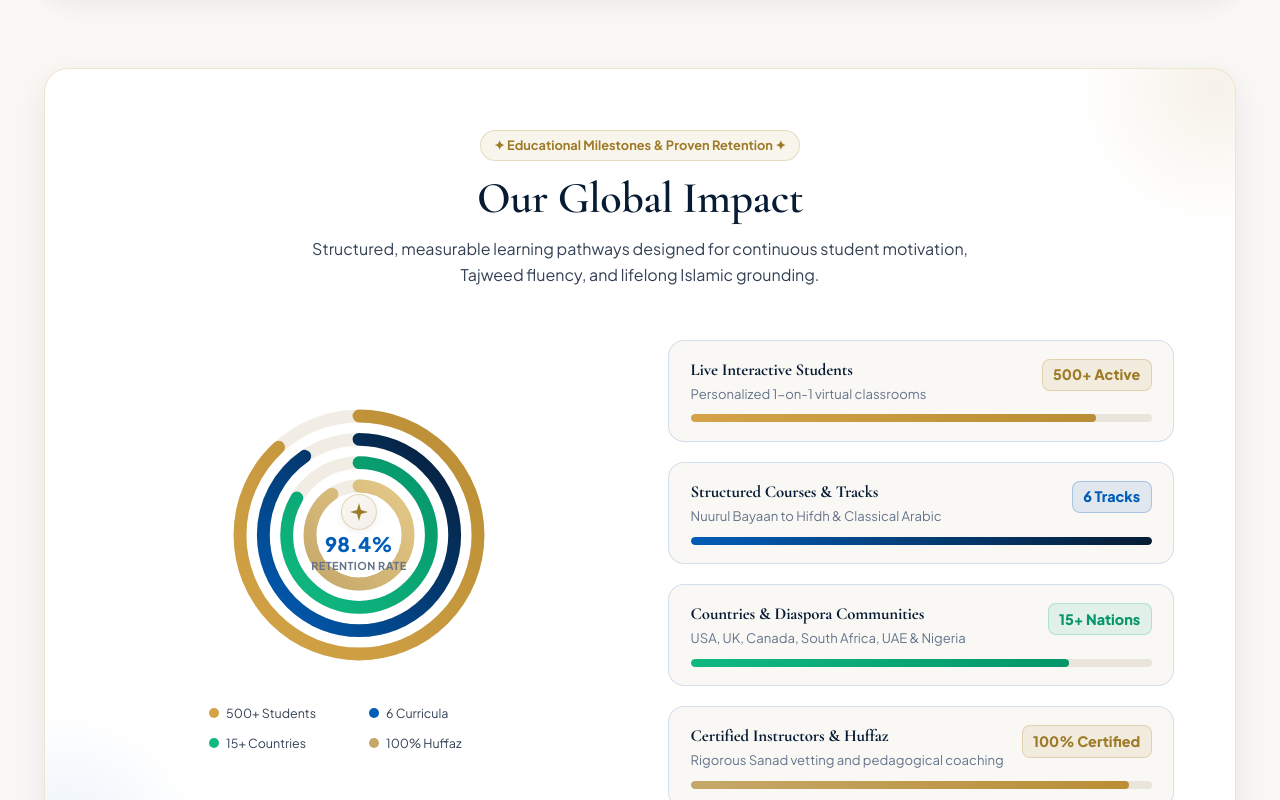
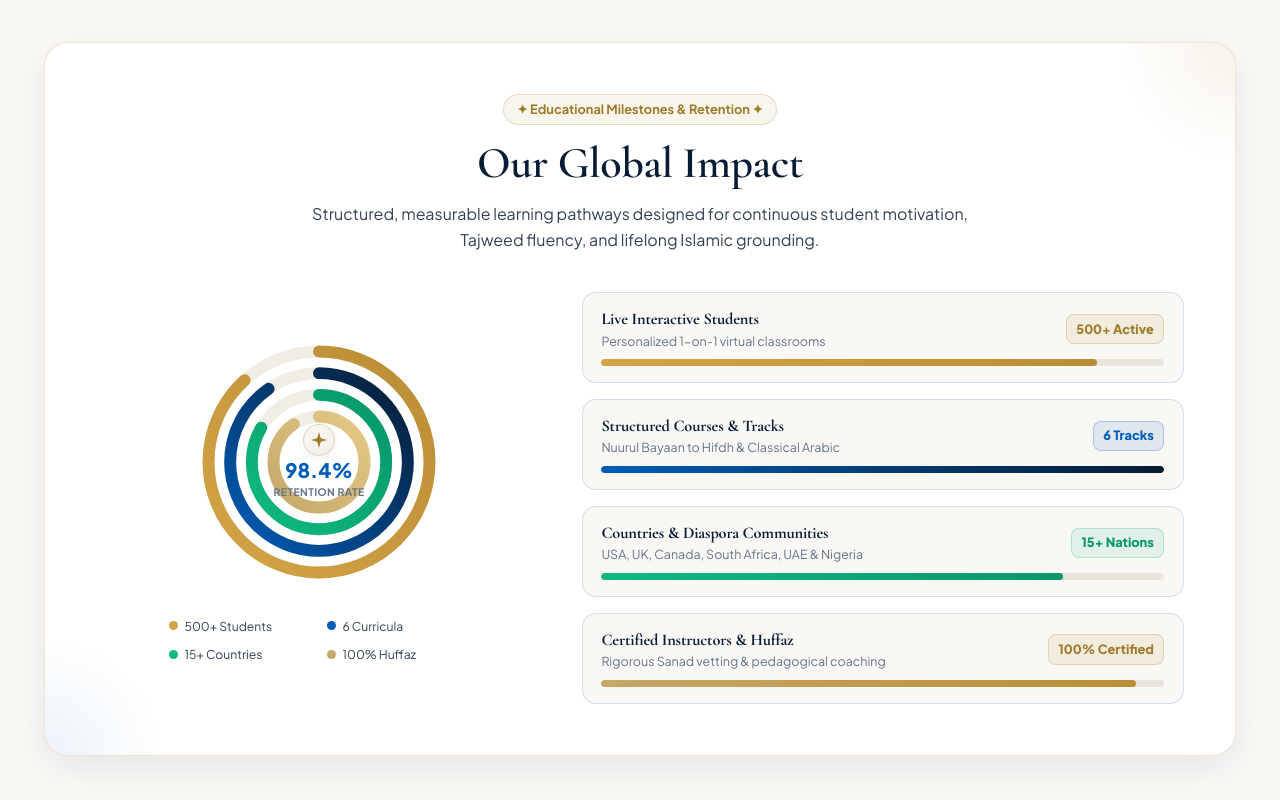
Before and after one commit to The-prime-chill1/Al-Irshaad-Islamic-Institute, a React (Vite) app: page /about in a window 1280 px wide. Shown: the part 4420-5220 px from the top of the page. Built offline with nearby package versions, Linux system fonts and the light colour scheme.

Commit message:
Streamline desktop navbar by removing WhatsApp button

```diff
--- a/src/components/sections/GlobalLearningSection.jsx
+++ b/src/components/sections/GlobalLearningSection.jsx
@@ -91,14 +91,17 @@ export default function GlobalLearningSection() {
             background: 'var(--bg-card)',
             borderRadius: '24px',
             border: '1px solid var(--border-medium)',
-            padding: 'clamp(2.5rem, 5vw, 4rem) 2rem',
+            padding: 'clamp(1.75rem, 4vw, 3.5rem) clamp(1rem, 3vw, 2rem)',
             textAlign: 'center',
             marginBottom: '4.5rem',
             boxShadow: 'var(--shadow-md)',
             position: 'relative',
-            overflow: 'hidden'
+            overflow: 'hidden',
+            boxSizing: 'border-box',
+            width: '100%'
           }}
         >
+
           {/* Watermark subtle Islamic geometry */}
           <div
             style={{
@@ -222,28 +225,17 @@ export default function GlobalLearningSection() {
         </div>
 
         {/* =========================================================================
-            OUR GLOBAL IMPACT & EDUCATIONAL MILESTONES (LUXURY REDESIGN)
+            OUR GLOBAL IMPACT & EDUCATIONAL MILESTONES (100% RESPONSIVE REDESIGN)
            ========================================================================= */}
-        <div
-          style={{
-            background: '#FFFFFF',
-            borderRadius: '24px',
-            border: '1.5px solid rgba(197, 168, 105, 0.3)',
-            padding: 'clamp(2.5rem, 5vw, 3.8rem)',
-            boxShadow: '0 12px 36px rgba(7, 28, 52, 0.08)',
-            marginBottom: '3.5rem',
-            position: 'relative',
-            overflow: 'hidden'
-          }}
-        >
+        <div className="global-impact-card">
           {/* Subtle Golden Glow Accents in Corners */}
           <div
             style={{
               position: 'absolute',
               top: '-120px',
               right: '-120px',
-              width: '280px',
-              height: '280px',
+              width: '240px',
+              height: '240px',
               borderRadius: '50%',
               background: 'radial-gradient(circle, rgba(197, 168, 105, 0.15) 0%, transparent 70%)',
               pointerEvents: 'none'
@@ -254,8 +246,8 @@ export default function GlobalLearningSection() {
               position: 'absolute',
               bottom: '-120px',
               left: '-120px',
-              width: '280px',
-              height: '280px',
+              width: '240px',
+              height: '240px',
               borderRadius: '50%',
               background: 'radial-gradient(circle, rgba(0, 93, 184, 0.08) 0%, transparent 70%)',
               pointerEvents: 'none'
@@ -263,23 +255,23 @@ export default function GlobalLearningSection() {
           />
 
           {/* Section Header */}
-          <div style={{ textAlign: 'center', maxWidth: '680px', margin: '0 auto 3.25rem auto', position: 'relative', zIndex: 1 }}>
+          <div style={{ textAlign: 'center', maxWidth: '680px', margin: '0 auto 2.5rem auto', position: 'relative', zIndex: 1 }}>
             <span className="badge-gold" style={{ marginBottom: '0.65rem' }}>
-              ✦ Educational Milestones & Proven Retention ✦
+              ✦ Educational Milestones & Retention ✦
             </span>
-            <h2 style={{ fontSize: 'clamp(2rem, 3.5vw, 2.75rem)', color: 'var(--primary-dark)', margin: 0, fontFamily: 'var(--font-serif)' }}>
+            <h2 style={{ fontSize: 'clamp(1.75rem, 3.5vw, 2.75rem)', color: 'var(--primary-dark)', margin: 0, fontFamily: 'var(--font-serif)' }}>
               Our Global Impact
             </h2>
-            <p style={{ color: 'var(--text-secondary)', marginTop: '0.65rem', fontSize: '1rem', lineHeight: '1.6' }}>
+            <p style={{ color: 'var(--text-secondary)', marginTop: '0.65rem', fontSize: 'clamp(0.9rem, 1.8vw, 1rem)', lineHeight: '1.6' }}>
               Structured, measurable learning pathways designed for continuous student motivation, Tajweed fluency, and lifelong Islamic grounding.
             </p>
           </div>
 
-          <div style={{ display: 'grid', gridTemplateColumns: 'repeat(auto-fit, minmax(320px, 1fr))', alignItems: 'center', gap: '3.5rem', position: 'relative', zIndex: 1 }}>
+          <div className="global-impact-grid">
 
             {/* Left: Luminous Multi-Ring Concentric Radial Dial */}
-            <div style={{ display: 'flex', flexDirection: 'column', alignItems: 'center', justifyContent: 'center' }}>
-              <div style={{ position: 'relative', width: '280px', height: '280px' }}>
+            <div style={{ display: 'flex', flexDirection: 'column', alignItems: 'center', justifyContent: 'center', width: '100%' }}>
+              <div className="radial-dial-wrapper">
 
                 {/* SVG Radial Multi-Orbit Chart */}
                 <svg viewBox="0 0 240 240" style={{ width: '100%', height: '100%', transform: 'rotate(-90deg)' }}>
@@ -320,151 +312,119 @@ export default function GlobalLearningSection() {
                 </svg>
 
                 {/* Center High-Prestige Seal */}
-                <div style={{ position: 'absolute', inset: 0, display: 'flex', flexDirection: 'column', alignItems: 'center', justifyContent: 'center', textAlign: 'center', padding: '1rem' }}>
-                  <div style={{ width: '36px', height: '36px', borderRadius: '50%', background: 'linear-gradient(135deg, #FAF7F2, #F3EFEA)', border: '1px solid rgba(197, 168, 105, 0.4)', display: 'flex', alignItems: 'center', justifyContent: 'center', marginBottom: '0.2rem', boxShadow: '0 2px 8px rgba(0,0,0,0.06)' }}>
-                    <IconSparkle size={18} color="var(--accent-gold-dark)" />
+                <div style={{ position: 'absolute', inset: 0, display: 'flex', flexDirection: 'column', alignItems: 'center', justifyContent: 'center', textAlign: 'center', padding: '0.75rem' }}>
+                  <div style={{ width: '32px', height: '32px', borderRadius: '50%', background: 'linear-gradient(135deg, #FAF7F2, #F3EFEA)', border: '1px solid rgba(197, 168, 105, 0.4)', display: 'flex', alignItems: 'center', justifyContent: 'center', marginBottom: '0.2rem', boxShadow: '0 2px 8px rgba(0,0,0,0.06)' }}>
+                    <IconSparkle size={16} color="var(--accent-gold-dark)" />
                   </div>
-                  <strong style={{ fontSize: '1.25rem', fontWeight: 800, color: 'var(--primary)', lineHeight: 1.1 }}>
+                  <strong style={{ fontSize: 'clamp(1.1rem, 2.5vw, 1.25rem)', fontWeight: 800, color: 'var(--primary)', lineHeight: 1.1 }}>
                     98.4%
                   </strong>
-                  <span style={{ fontSize: '0.68rem', fontWeight: 700, color: 'var(--text-muted)', letterSpacing: '0.04em', textTransform: 'uppercase', marginTop: '2px' }}>
+                  <span style={{ fontSize: '0.65rem', fontWeight: 700, color: 'var(--text-muted)', letterSpacing: '0.04em', textTransform: 'uppercase', marginTop: '2px' }}>
                     Retention Rate
                   </span>
                 </div>
               </div>
 
               {/* Ring Quick Legend */}
-              <div style={{ display: 'grid', gridTemplateColumns: 'repeat(2, 1fr)', gap: '0.6rem 1.25rem', marginTop: '1.75rem', width: '100%', maxWidth: '300px' }}>
-                <div style={{ display: 'flex', alignItems: 'center', gap: '0.45rem', fontSize: '0.78rem', color: 'var(--text-secondary)' }}>
-                  <span style={{ width: '10px', height: '10px', borderRadius: '50%', background: '#D4A347', flexShrink: 0 }} />
+              <div style={{ display: 'grid', gridTemplateColumns: 'repeat(2, 1fr)', gap: '0.5rem 1rem', marginTop: '1.5rem', width: '100%', maxWidth: '300px' }}>
+                <div style={{ display: 'flex', alignItems: 'center', gap: '0.4rem', fontSize: '0.76rem', color: 'var(--text-secondary)' }}>
+                  <span style={{ width: '9px', height: '9px', borderRadius: '50%', background: '#D4A347', flexShrink: 0 }} />
                   <span>500+ Students</span>
                 </div>
-                <div style={{ display: 'flex', alignItems: 'center', gap: '0.45rem', fontSize: '0.78rem', color: 'var(--text-secondary)' }}>
-                  <span style={{ width: '10px', height: '10px', borderRadius: '50%', background: '#005DB8', flexShrink: 0 }} />
+                <div style={{ display: 'flex', alignItems: 'center', gap: '0.4rem', fontSize: '0.76rem', color: 'var(--text-secondary)' }}>
+                  <span style={{ width: '9px', height: '9px', borderRadius: '50%', background: '#005DB8', flexShrink: 0 }} />
                   <span>6 Curricula</span>
                 </div>
-                <div style={{ display: 'flex', alignItems: 'center', gap: '0.45rem', fontSize: '0.78rem', color: 'var(--text-secondary)' }}>
-                  <span style={{ width: '10px', height: '10px', borderRadius: '50%', background: '#10B981', flexShrink: 0 }} />
+                <div style={{ display: 'flex', alignItems: 'center', gap: '0.4rem', fontSize: '0.76rem', color: 'var(--text-secondary)' }}>
+                  <span style={{ width: '9px', height: '9px', borderRadius: '50%', background: '#10B981', flexShrink: 0 }} />
                   <span>15+ Countries</span>
                 </div>
-                <div style={{ display: 'flex', alignItems: 'center', gap: '0.45rem', fontSize: '0.78rem', color: 'var(--text-secondary)' }}>
-                  <span style={{ width: '10px', height: '10px', borderRadius: '50%', background: '#C5A869', flexShrink: 0 }} />
+                <div style={{ display: 'flex', alignItems: 'center', gap: '0.4rem', fontSize: '0.76rem', color: 'var(--text-secondary)' }}>
+                  <span style={{ width: '9px', height: '9px', borderRadius: '50%', background: '#C5A869', flexShrink: 0 }} />
                   <span>100% Huffaz</span>
                 </div>
               </div>
             </div>
 
-            {/* Right: 4 High-Impact Metric Cards with Clear Figures */}
-            <div style={{ display: 'flex', flexDirection: 'column', gap: '1.25rem' }}>
+            {/* Right: 4 High-Impact Metric Cards with Fully Responsive Badges */}
+            <div style={{ display: 'flex', flexDirection: 'column', gap: '1rem', width: '100%', minWidth: 0 }}>
 
               {/* Metric Card 1 */}
-              <div
-                style={{
-                  background: 'var(--bg-ivory)',
-                  borderRadius: '16px',
-                  border: '1px solid var(--border-medium)',
-                  padding: '1.15rem 1.35rem',
-                  transition: 'all 0.25s ease'
-                }}
-              >
-                <div style={{ display: 'flex', justifyContent: 'space-between', alignItems: 'flex-start', marginBottom: '0.5rem' }}>
-                  <div>
-                    <h4 style={{ fontSize: '1.05rem', color: 'var(--primary-dark)', margin: 0, fontWeight: 700 }}>
+              <div className="impact-stat-card">
+                <div className="impact-stat-header">
+                  <div className="impact-stat-text">
+                    <h4 className="impact-stat-title">
                       Live Interactive Students
                     </h4>
-                    <span style={{ fontSize: '0.82rem', color: 'var(--text-muted)' }}>
+                    <span className="impact-stat-desc">
                       Personalized 1-on-1 virtual classrooms
                     </span>
                   </div>
-                  <span style={{ background: 'rgba(197, 168, 105, 0.15)', color: 'var(--accent-gold-dark)', border: '1px solid rgba(197, 168, 105, 0.4)', borderRadius: '8px', padding: '0.2rem 0.65rem', fontWeight: 800, fontSize: '0.9rem', flexShrink: 0 }}>
+                  <span className="impact-stat-badge badge-gold-fill">
                     500+ Active
                   </span>
                 </div>
-                <div style={{ height: '8px', background: '#EAE5DB', borderRadius: '9999px', overflow: 'hidden' }}>
+                <div className="impact-stat-track">
                   <div style={{ width: '88%', height: '100%', background: 'linear-gradient(90deg, #D4A347, #BA8E35)', borderRadius: '9999px' }} />
                 </div>
               </div>
 
               {/* Metric Card 2 */}
-              <div
-                style={{
-                  background: 'var(--bg-ivory)',
-                  borderRadius: '16px',
-                  border: '1px solid var(--border-medium)',
-                  padding: '1.15rem 1.35rem',
-                  transition: 'all 0.25s ease'
-                }}
-              >
-                <div style={{ display: 'flex', justifyContent: 'space-between', alignItems: 'flex-start', marginBottom: '0.5rem' }}>
-                  <div>
-                    <h4 style={{ fontSize: '1.05rem', color: 'var(--primary-dark)', margin: 0, fontWeight: 700 }}>
+              <div className="impact-stat-card">
+                <div className="impact-stat-header">
+                  <div className="impact-stat-text">
+                    <h4 className="impact-stat-title">
                       Structured Courses & Tracks
                     </h4>
-                    <span style={{ fontSize: '0.82rem', color: 'var(--text-muted)' }}>
+                    <span className="impact-stat-desc">
                       Nuurul Bayaan to Hifdh & Classical Arabic
                     </span>
                   </div>
-                  <span style={{ background: 'rgba(0, 93, 184, 0.1)', color: 'var(--primary)', border: '1px solid rgba(0, 93, 184, 0.25)', borderRadius: '8px', padding: '0.2rem 0.65rem', fontWeight: 800, fontSize: '0.9rem', flexShrink: 0 }}>
+                  <span className="impact-stat-badge badge-blue-fill">
                     6 Tracks
                   </span>
                 </div>
-                <div style={{ height: '8px', background: '#EAE5DB', borderRadius: '9999px', overflow: 'hidden' }}>
+                <div className="impact-stat-track">
                   <div style={{ width: '100%', height: '100%', background: 'linear-gradient(90deg, #005DB8, #071C34)', borderRadius: '9999px' }} />
                 </div>
               </div>
 
               {/* Metric Card 3 */}
-              <div
-                style={{
-                  background: 'var(--bg-ivory)',
-                  borderRadius: '16px',
-                  border: '1px solid var(--border-medium)',
-                  padding: '1.15rem 1.35rem',
-                  transition: 'all 0.25s ease'
-                }}
-              >
-                <div style={{ display: 'flex', justifyContent: 'space-between', alignItems: 'flex-start', marginBottom: '0.5rem' }}>
-                  <div>
-                    <h4 style={{ fontSize: '1.05rem', color: 'var(--primary-dark)', margin: 0, fontWeight: 700 }}>
+              <div className="impact-stat-card">
+                <div className="impact-stat-header">
+                  <div className="impact-stat-text">
+                    <h4 className="impact-stat-title">
                       Countries & Diaspora Communities
                     </h4>
-                    <span style={{ fontSize: '0.82rem', color: 'var(--text-muted)' }}>
+                    <span className="impact-stat-desc">
                       USA, UK, Canada, South Africa, UAE & Nigeria
                     </span>
                   </div>
-                  <span style={{ background: 'rgba(16, 185, 129, 0.1)', color: '#059669', border: '1px solid rgba(16, 185, 129, 0.25)', borderRadius: '8px', padding: '0.2rem 0.65rem', fontWeight: 800, fontSize: '0.9rem', flexShrink: 0 }}>
+                  <span className="impact-stat-badge badge-green-fill">
                     15+ Nations
                   </span>
                 </div>
-                <div style={{ height: '8px', background: '#EAE5DB', borderRadius: '9999px', overflow: 'hidden' }}>
+                <div className="impact-stat-track">
                   <div style={{ width: '82%', height: '100%', background: 'linear-gradient(90deg, #10B981, #059669)', borderRadius: '9999px' }} />
                 </div>
               </div>
 
               {/* Metric Card 4 */}
-              <div
-                style={{
-                  background: 'var(--bg-ivory)',
-                  borderRadius: '16px',
-                  border: '1px solid var(--border-medium)',
-                  padding: '1.15rem 1.35rem',
-                  transition: 'all 0.25s ease'
-                }}
-              >
-                <div style={{ display: 'flex', justifyContent: 'space-between', alignItems: 'flex-start', marginBottom: '0.5rem' }}>
-                  <div>
-                    <h4 style={{ fontSize: '1.05rem', color: 'var(--primary-dark)', margin: 0, fontWeight: 700 }}>
+              <div className="impact-stat-card">
+                <div className="impact-stat-header">
+                  <div className="impact-stat-text">
+                    <h4 className="impact-stat-title">
                       Certified Instructors & Huffaz
                     </h4>
-                    <span style={{ fontSize: '0.82rem', color: 'var(--text-muted)' }}>
-                      Rigorous Sanad vetting and pedagogical coaching
+                    <span className="impact-stat-desc">
+                      Rigorous Sanad vetting & pedagogical coaching
                     </span>
                   </div>
-                  <span style={{ background: 'rgba(197, 168, 105, 0.15)', color: 'var(--accent-gold-dark)', border: '1px solid rgba(197, 168, 105, 0.4)', borderRadius: '8px', padding: '0.2rem 0.65rem', fontWeight: 800, fontSize: '0.9rem', flexShrink: 0 }}>
+                  <span className="impact-stat-badge badge-gold-fill">
                     100% Certified
                   </span>
                 </div>
-                <div style={{ height: '8px', background: '#EAE5DB', borderRadius: '9999px', overflow: 'hidden' }}>
+                <div className="impact-stat-track">
                   <div style={{ width: '95%', height: '100%', background: 'linear-gradient(90deg, #C5A869, #BA8E35)', borderRadius: '9999px' }} />
                 </div>
               </div>
@@ -473,6 +433,128 @@ export default function GlobalLearningSection() {
 
           </div>
         </div>
+
+        {/* Scoped CSS for 100% Mobile Responsiveness */}
+        <style>{`
+          .global-impact-card {
+            background: #FFFFFF;
+            border-radius: 24px;
+            border: 1.5px solid rgba(197, 168, 105, 0.3);
+            padding: clamp(1.25rem, 4vw, 3.5rem);
+            box-shadow: 0 12px 36px rgba(7, 28, 52, 0.08);
+            margin-bottom: 3.5rem;
+            position: relative;
+            overflow: hidden;
+            width: 100%;
+            box-sizing: border-box;
+          }
+
+          .global-impact-grid {
+            display: grid;
+            grid-template-columns: minmax(0, 1fr) minmax(0, 1.35fr);
+            align-items: center;
+            gap: 2.5rem;
+            position: relative;
+            z-index: 1;
+            width: 100%;
+          }
+
+          @media (max-width: 860px) {
+            .global-impact-grid {
+              grid-template-columns: 1fr;
+              gap: 2rem;
+            }
+          }
+
+          .radial-dial-wrapper {
+            position: relative;
+            width: 260px;
+            height: 260px;
+            max-width: 100%;
+          }
+
+          @media (max-width: 480px) {
+            .radial-dial-wrapper {
+              width: 220px;
+              height: 220px;
+            }
+          }
+
+          .impact-stat-card {
+            background: var(--bg-ivory);
+            border-radius: 14px;
+            border: 1px solid var(--border-medium);
+            padding: 1rem 1.15rem;
+            width: 100%;
+            box-sizing: border-box;
+          }
+
+          .impact-stat-header {
+            display: flex;
+            justify-content: space-between;
+            align-items: center;
+            gap: 0.65rem;
+            margin-bottom: 0.65rem;
+            flex-wrap: wrap;
+          }
+
+          .impact-stat-text {
+            min-width: 0;
+            flex: 1 1 180px;
+          }
+
+          .impact-stat-title {
+            font-size: clamp(0.92rem, 2vw, 1.02rem);
+            color: var(--primary-dark);
+            margin: 0;
+            font-weight: 700;
+            line-height: 1.3;
+          }
+
+          .impact-stat-desc {
+            font-size: 0.78rem;
+            color: var(--text-muted);
+            display: block;
+            margin-top: 2px;
+            line-height: 1.3;
+          }
+
+          .impact-stat-badge {
+            border-radius: 8px;
+            padding: 0.22rem 0.6rem;
+            font-weight: 800;
+            font-size: 0.8rem;
+            white-space: nowrap;
+            flex-shrink: 0;
+          }
+
+          .badge-gold-fill {
+            background: rgba(197, 168, 105, 0.15);
+            color: var(--accent-gold-dark);
+            border: 1px solid rgba(197, 168, 105, 0.4);
+          }
+
+          .badge-blue-fill {
+            background: rgba(0, 93, 184, 0.1);
+            color: var(--primary);
+            border: 1px solid rgba(0, 93, 184, 0.25);
+          }
+
+          .badge-green-fill {
+            background: rgba(16, 185, 129, 0.1);
+            color: #059669;
+            border: 1px solid rgba(16, 185, 129, 0.25);
+          }
+
+          .impact-stat-track {
+            height: 7px;
+            background: #EAE5DB;
+            border-radius: 9999px;
+            overflow: hidden;
+            width: 100%;
+          }
+        `}</style>
+
 
 
         {/* Global Banner Box */}
```
